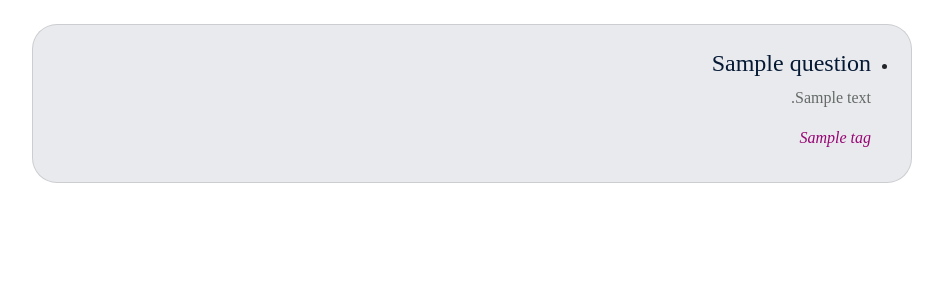
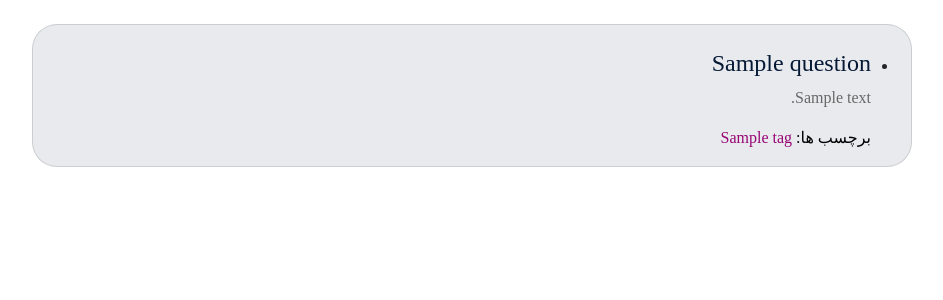
Before and after one commit to amir-mhd/karademy_question_answer, a Django app: page / in a window 1280 px wide. Shown: the part 56-356 px from the top of the page, without its empty margins (168-1111 px from the left). Run offline with Django 3.2, Linux system fonts and the light colour scheme; tables that the repository leaves empty hold one stand-in row (values such as "Sample post"); some libraries are stand-ins or nearby versions; some web fonts are replaced.

Commit message:
adding some style in question home, tag to be necessery

```diff
--- a/question/models.py
+++ b/question/models.py
@@ -39,7 +39,7 @@ class Question(models.Model):
     author = models.ForeignKey(User, on_delete=models.CASCADE, verbose_name="پرسنده")
     title = models.CharField(max_length=255, verbose_name="عنوان پرسش")
     description = RichTextField(verbose_name="متن پرسش")
-    tags = models.ManyToManyField(Tag, blank=True)
+    tags = models.ManyToManyField(Tag)
     slug = models.SlugField(null=True, allow_unicode=True, blank=True, unique=True)
     created_date = models.DateTimeField(auto_now_add=True, verbose_name="تاریخ ایجاد")
     edited_date = models.DateTimeField(auto_now=True, verbose_name="تاریخ ویرایش")
--- a/templates/question/question.html
+++ b/templates/question/question.html
@@ -26,6 +26,12 @@
 
         p.tag {
             color: #970574;
+            display: inline;
+        }
+
+        p#tag-label {
+            display: inline;
+            color: #000000;
         }
 
     </style>
@@ -39,9 +45,12 @@
                     <li><h4><a href="{% url 'question_detail' question.pk %}" class="link">{{ question.title }}</a></h4></li>
                     <!-- adding (|safe) to properly show the cdkeditor genarated text -->
                     <p>{{ question.description|truncatewords:10|safe}}</p>
+                    <div class="tags">
+                        <p id="tag-label">برچسب ها:</p>
                         {% for tag in question.tags.all %}
-                        <p class="tag"><em>{{ tag }}</em></p>
+                            <p class="tag">{{ tag }}</p>
                         {% endfor %}
+                    </div>
                     <!-- <a href="{% url 'question_detail' question.pk %}" class="btn btn-outline-dark btn-sm" role="button">Detail</a> -->
                 </ul>
             </div>
```
Lines whose indentation alone changed are shown as unchanged.
